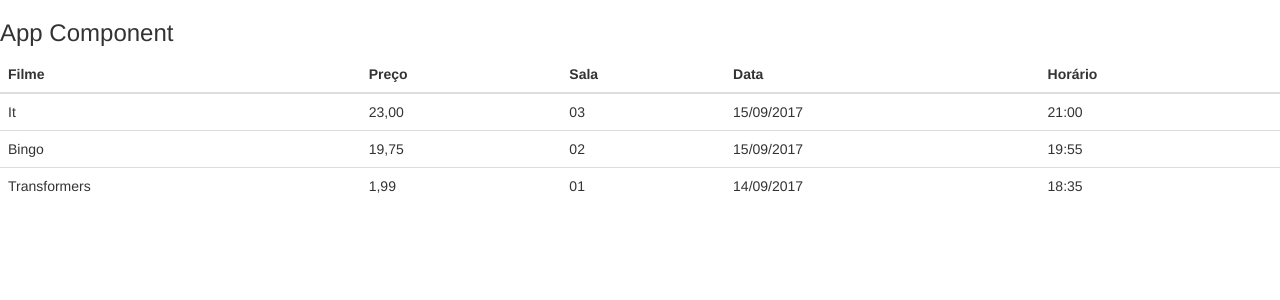
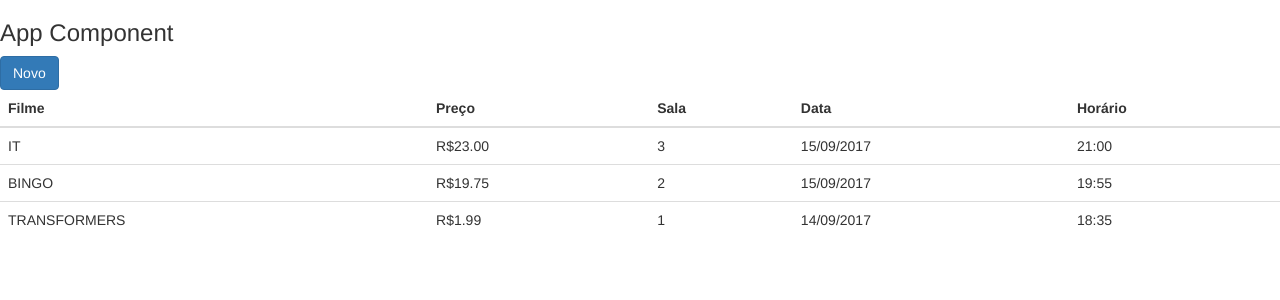
Before and after one commit to yurilc/t-treinamento-angular-2, an Angular app in the folder ingressos/: page / in a window 1280 px wide. Shown: the top 300 px of the page. Built offline with nearby package versions, Linux system fonts and the light colour scheme.

Commit message:
criado componente de formulário de ingresso

```diff
--- a/ingressos/src/app/app.module.ts
+++ b/ingressos/src/app/app.module.ts
@@ -3,11 +3,13 @@ import { NgModule } from '@angular/core';
 
 import { AppComponent } from './app.component';
 import { IngressoListComponent } from './ingressos/ingresso-list.component';
+import { IngressoFormComponent } from './ingressos/ingresso-form/ingresso-form.component';
 
 @NgModule({
   declarations: [
     AppComponent,
-    IngressoListComponent
+    IngressoListComponent,
+    IngressoFormComponent
   ],
   imports: [
     BrowserModule
--- /dev/null
+++ b/ingressos/src/app/ingressos/ingresso-form/ingresso-form.component.html
@@ -0,0 +1,29 @@
+<form>
+  <div class="form-group">
+    <label class="control-label" for="titulo">Titulo</label>
+    <input class="form-control" type="text" id="titulo">
+  </div>
+
+  <div class="form-group">
+    <label class="control-label" for="preco">Preço</label>
+    <input class="form-control" type="number" id="preco">
+  </div>
+
+  <div class="form-group">
+    <label class="control-label" for="sala">Sala</label>
+    <input class="form-control" type="text" id="sala">
+  </div>
+
+  <div class="form-group">
+    <label class="control-label" for="data">Data</label>
+    <input class="form-control" type="date" id="data">
+  </div>
+
+  <div class="form-group">
+    <label class="control-label" for="horario">Horário</label>
+    <input class="form-control" type="text" id="horario">
+  </div>
+
+  <button class="btn btn-default" type="button">Cancelar</button>
+  <button class="btn btn-primary" type="button">Salvar</button>
+</form>
--- /dev/null
+++ b/ingressos/src/app/ingressos/ingresso-form/ingresso-form.component.ts
@@ -0,0 +1,15 @@
+import { Component, OnInit } from '@angular/core';
+
+@Component({
+  selector: 'app-ingresso-form',
+  templateUrl: './ingresso-form.component.html',
+  styleUrls: ['./ingresso-form.component.css']
+})
+export class IngressoFormComponent implements OnInit {
+
+  constructor() { }
+
+  ngOnInit() {
+  }
+
+}
--- a/ingressos/src/app/ingressos/ingresso-list.component.html
+++ b/ingressos/src/app/ingressos/ingresso-list.component.html
@@ -1,3 +1,9 @@
+<div *ngIf="modo === 'listagem'">
+    <button
+        type="button"
+        (click)="onNew()"
+        class="btn btn-primary">Novo</button>
+
     <table class="table">
         <thead>
             <tr>
@@ -9,26 +15,20 @@
             </tr>
         </thead>
         <tbody>
-        <tr>
-            <td>It</td>
-            <td>23,00</td>
-            <td>03</td>
-            <td>15/09/2017</td>
-            <td>21:00</td>
-        </tr>
-        <tr>
-            <td>Bingo</td>
-            <td>19,75</td>
-            <td>02</td>
-            <td>15/09/2017</td>
-            <td>19:55</td>
-        </tr>
-        <tr>
-            <td>Transformers</td>
-            <td>1,99</td>
-            <td>01</td>
-            <td>14/09/2017</td>
-            <td>18:35</td>
+            <tr *ngFor="let ingresso of ingressos">
+                <td>{{ ingresso.titulo | uppercase }}</td>
+                <td>{{ ingresso.preco | currency : 'BRL': true }}</td>
+                <td>{{ ingresso.sala }}</td>
+                <td>{{ ingresso.data | date : 'dd/MM/yyyy' }}</td>
+                <td>{{ ingresso.horario }}</td>
             </tr>
         </tbody>
     </table>
+</div>
+
+<div class="row">
+    <div class="col-sm-offset-4 col-sm-4">
+        <app-ingresso-form
+            *ngIf="modo === 'cadastro'"></app-ingresso-form>
+    </div>
+</div>
--- a/ingressos/src/app/ingressos/ingresso-list.component.ts
+++ b/ingressos/src/app/ingressos/ingresso-list.component.ts
@@ -1,4 +1,6 @@
 import { Component } from '@angular/core';
+
+import { Ingresso } from './ingresso.model';
 
 @Component({
     selector: 'app-ingresso-list',
@@ -6,4 +8,33 @@ import { Component } from '@angular/core';
 })
 export class IngressoListComponent {
 
+    modo = 'listagem';
+
+    ingressos: Ingresso[] = [
+        {
+            titulo: 'It',
+            preco: 23,
+            sala: 3,
+            data: new Date(2017, 8, 15),
+            horario: '21:00'
+        },
+        {
+            titulo: 'Bingo',
+            preco: 19.75,
+            sala: 2,
+            data: new Date(2017, 8, 15),
+            horario: '19:55'
+        },
+        {
+            titulo: 'Transformers',
+            preco: 1.99,
+            sala: 1,
+            data: new Date(2017, 8, 14),
+            horario: '18:35'
+        }
+    ];
+
+    onNew() {
+        this.modo = 'cadastro';
+    }
 }
```
Also changed, not shown: ingressos/src/app/ingressos/ingresso.model.ts (added, +7 -0 lines), ingressos/src/app/ingressos/ingresso-form/ingresso-form.component.css (added), 1 other file (tests, documents, lock files or other folders). Lines whose indentation alone changed are shown as unchanged.
